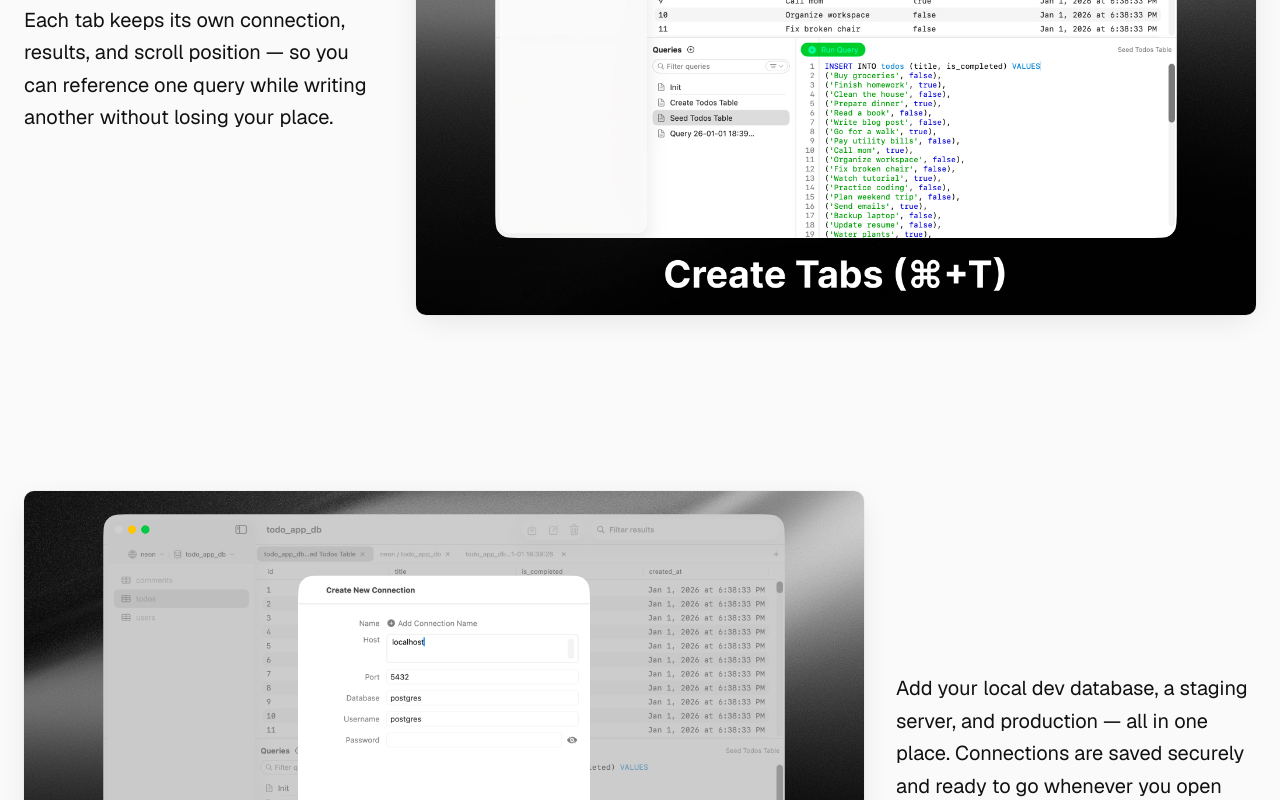
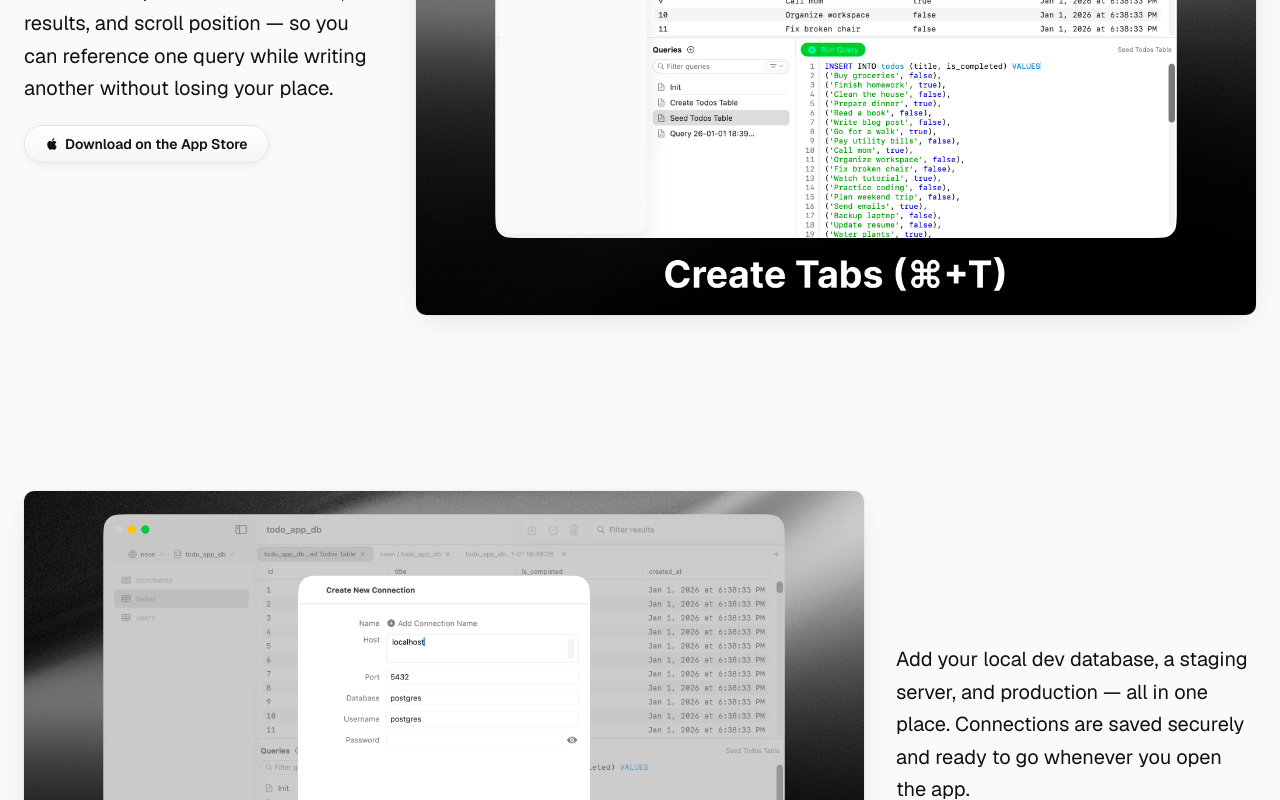
Before and after one commit to PostgresGUI/website2, a Next.js app: page / in a window 1280 px wide. Shown: the part 2140-2940 px from the top of the page. Built offline with nearby package versions, Linux system fonts and the light colour scheme; no server answers.

Commit message:
Add cta on each section

```diff
--- a/src/app/page.tsx
+++ b/src/app/page.tsx
@@ -217,6 +217,17 @@ export default function Home() {
                     <p className="text-xl leading-relaxed">
                       {feature.desc}
                     </p>
+                    <a
+                      href="https://apps.apple.com/us/app/postgresgui/id6756467181"
+                      target="_blank"
+                      rel="noopener noreferrer"
+                      className="inline-flex items-center justify-center gap-1.5 rounded-full border border-border bg-gradient-to-b from-white to-[#f5f5f5] px-5 py-2 text-sm font-semibold text-foreground transition-all hover:bg-surface shadow-[0_2px_8px_rgba(0,0,0,0.06),inset_0_1px_0_rgba(255,255,255,0.9)] mt-5 self-center lg:self-start"
+                    >
+                      <svg width="14" height="14" viewBox="0 0 24 24" fill="currentColor">
+                        <path d="M18.71 19.5c-.83 1.24-1.71 2.45-3.05 2.47-1.34.03-1.77-.79-3.29-.79-1.53 0-2 .77-3.27.82-1.31.05-2.3-1.32-3.14-2.53C4.25 17 2.94 12.45 4.7 9.39c.87-1.52 2.43-2.48 4.12-2.51 1.28-.02 2.5.87 3.29.87.78 0 2.26-1.07 3.8-.91.65.03 2.47.26 3.64 1.98-.09.06-2.17 1.28-2.15 3.81.03 3.02 2.65 4.03 2.68 4.04-.03.07-.42 1.44-1.38 2.83M13 3.5c.73-.83 1.94-1.46 2.94-1.5.13 1.17-.34 2.35-1.04 3.19-.69.85-1.83 1.51-2.95 1.42-.15-1.15.41-2.35 1.05-3.11z" />
+                      </svg>
+                      Download on the App Store
+                    </a>
                   </div>
                   <div className="feature-image lg:w-[70%]">
                     <div className="macos-window">
```
